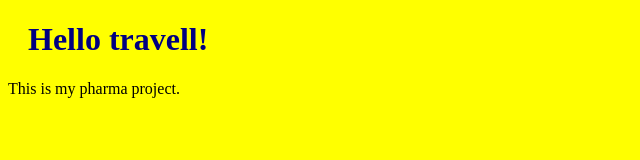
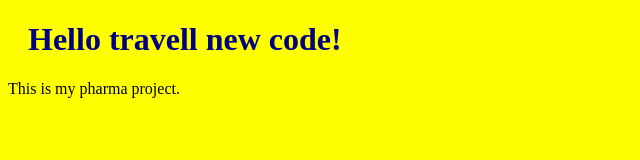
Before and after one commit to ajaydalvi61/travelproject, a plain HTML site: page index.html in a window 1280 px wide. Shown: the whole page, without its empty margins (0-640 px from the left). Drawn offline with Linux system fonts and the light colour scheme.

Commit message:
new devlopment

```diff
--- a/index.html
+++ b/index.html
@@ -6,7 +6,7 @@
 </head>
 <body>
 
-<h1>Hello travell!</h1>
+<h1>Hello travell new code!</h1>
 <p>This is my pharma project.</p>
 
 </body>
```
Also changed, not shown: index1.html (added, +1 -0 lines).
